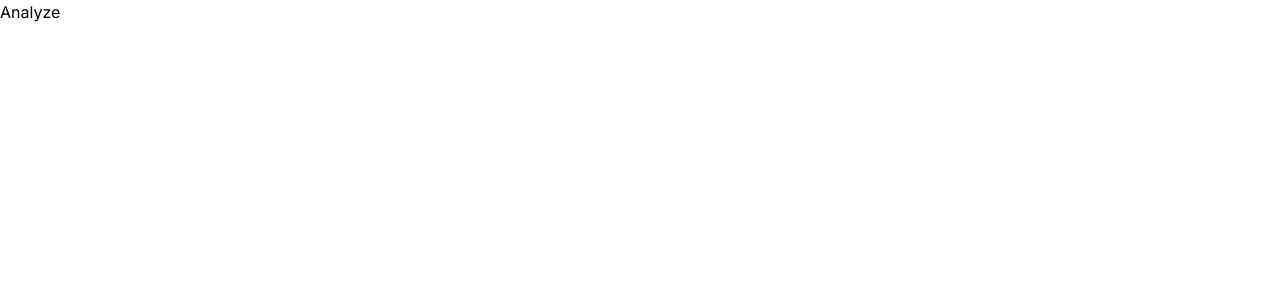
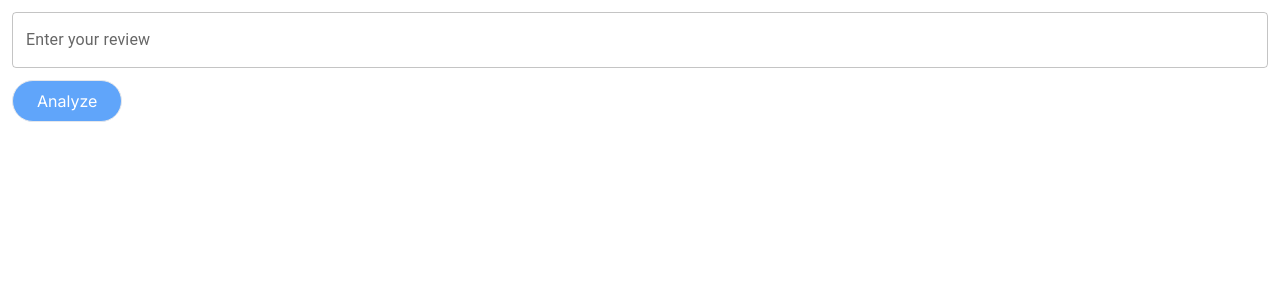
Before and after one commit to PatelPreyansh30/fe-sentimental-analysis, a Next.js app: page / in a window 1280 px wide. Shown: the top 300 px of the page. Built offline with nearby package versions, Linux system fonts and the light colour scheme.

Commit message:
analyze added

```diff
--- a/src/module/Analyze/Analyze.tsx
+++ b/src/module/Analyze/Analyze.tsx
@@ -1,7 +1,56 @@
-import React from "react";
+"use client";
+
+import { ApiConstant } from "@/constant/applicationConstant";
+import appClient from "@/network/appClient";
+import { joiUtils } from "@/utils/joiValidation";
+import { ToastErrorMessage } from "@/utils/toastifyAlerts";
+import { TextField } from "@mui/material";
+import React, { useState } from "react";
 
 const Analyze = () => {
-  return <div>Analyze</div>;
+  const [sentence, setSentence] = useState<string>("");
+  const [reviewStatus, setReviewStatus] = useState<string | undefined>();
+
+  const handleOnChange = (e: React.ChangeEvent<HTMLInputElement>) => {
+    const { value } = e.currentTarget;
+    setSentence(value);
+  };
+
+  const handleOnClick = () => {
+    const result = joiUtils.validateReviewData(sentence);
+    if (result.status) {
+      getReviewAnalysis();
+    } else {
+      ToastErrorMessage(result.message);
+    }
+  };
+
+  const getReviewAnalysis = async () => {
+    const res = await appClient.post(ApiConstant.GET_REVIEW_RESULT, {
+      sentence: sentence,
+    });
+    setReviewStatus(res.data.result);
+  };
+
+  return (
+    <div className="p-3">
+      <TextField
+        value={sentence}
+        onChange={handleOnChange}
+        name="sentence"
+        id="outlined-textarea"
+        label="Enter your review"
+        multiline
+        fullWidth
+      />
+      <button
+        onClick={handleOnClick}
+        className="mt-3 px-6 py-2 rounded-full text-white bg-blue-400 hover:bg-blue-500 border"
+      >
+        Analyze
+      </button>
+    </div>
+  );
 };
 
 export default Analyze;
--- a/src/network/appClient.ts
+++ b/src/network/appClient.ts
@@ -4,19 +4,19 @@ import axios from "axios";
 import { ApiConstant } from "@/constant/applicationConstant";
 import { ToastErrorMessage, ToastWarningMessage } from "@/utils/toastifyAlerts";
 
-const authClient = axios.create({
+const appClient = axios.create({
   baseURL: ApiConstant.BASE_URL,
   timeout: 5000,
 });
 
-authClient.interceptors.request.use(
+appClient.interceptors.request.use(
   (config) => {
     return config;
   },
   (error) => Promise.reject(error)
 );
 
-authClient.interceptors.response.use(
+appClient.interceptors.response.use(
   (response) => response,
   (error) => {
     if (error.response) {
@@ -62,4 +62,4 @@ authClient.interceptors.response.use(
   }
 );
 
-export default authClient;
+export default appClient;
--- a/src/utils/joiValidation.ts
+++ b/src/utils/joiValidation.ts
@@ -1,5 +1,4 @@
 import Joi from "joi";
-import { ReviewType } from "./types";
 
 interface JoiReturnType {
   status: boolean;
@@ -7,19 +6,17 @@ interface JoiReturnType {
 }
 
 class JoiUtils {
-  private reviewSchema = Joi.object({
-    sentence: Joi.string().required().label("Review"),
-  });
+  private reviewSchema = Joi.string().required().label("Review");
 
-  public validateReviewData(loginData: ReviewType): JoiReturnType {
-    const { error, value } = this.reviewSchema.validate(loginData);
+  public validateReviewData(reviewData: string): JoiReturnType {
+    const { error, value } = this.reviewSchema.validate(reviewData);
     if (error) {
       return { status: false, message: error.details[0].message };
     }
     if (value) {
-      return { status: true, message: value.message };
+      return { status: true, message: value };
     }
-    return { status: true, message: value.message };
+    return { status: true, message: value };
   }
 }
 
--- a/src/utils/types.ts
+++ b/src/utils/types.ts
@@ -1,5 +1 @@
 // Types decraled here
-
-export interface ReviewType {
-  sentence: string;
-}
```
